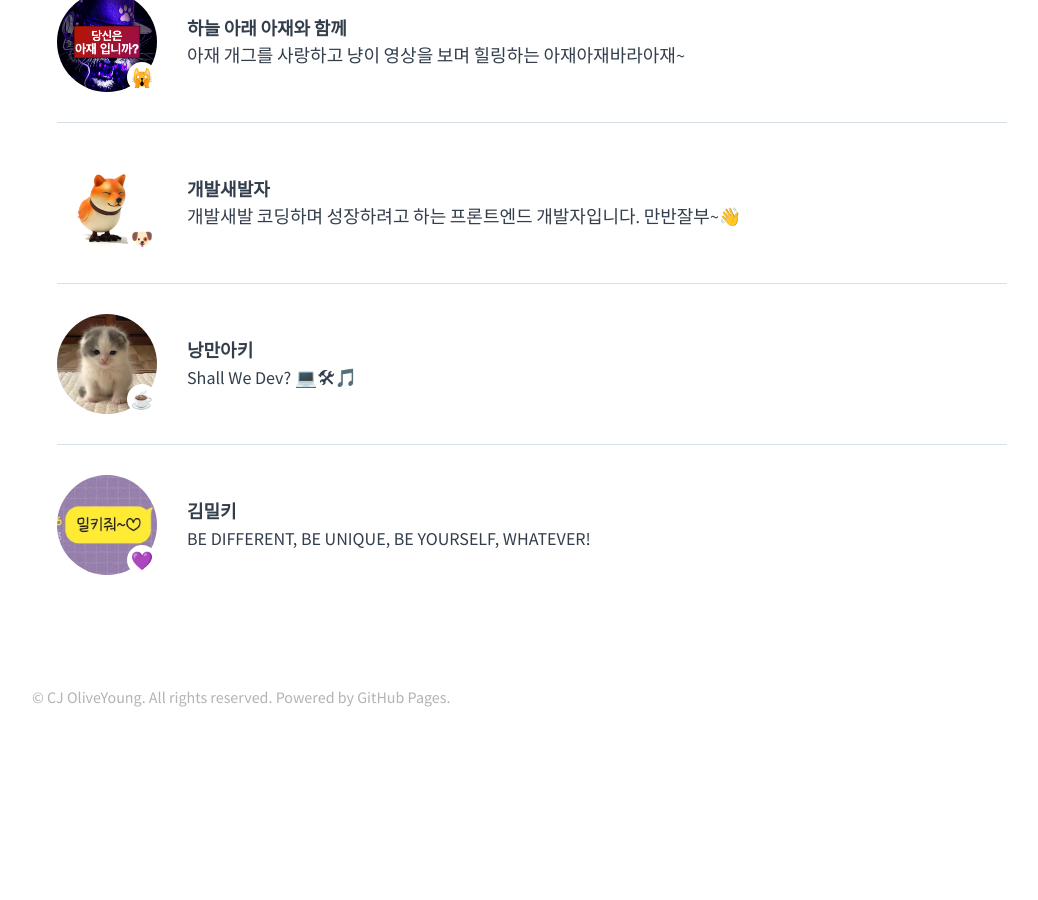
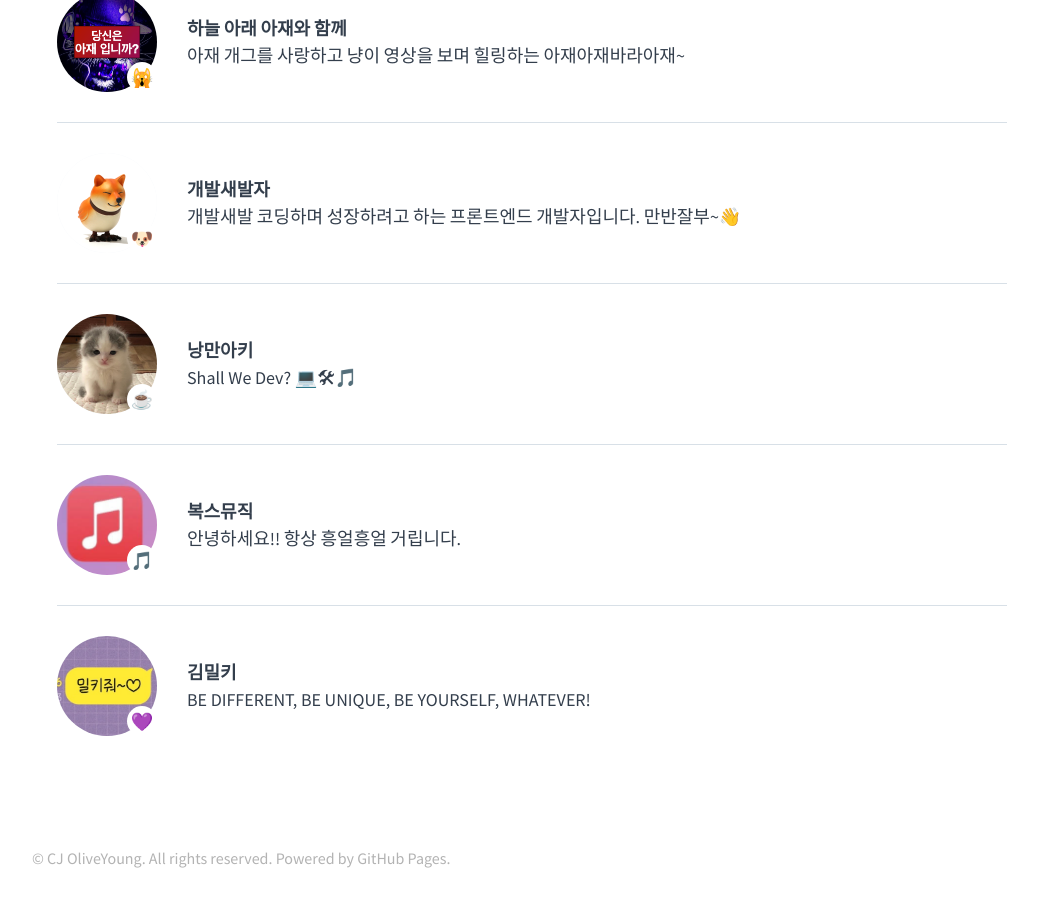
Before and after one commit to tedpark/oy-alldev.github.io, a Jekyll site: the page built from about/index.md, in a window 1280 px wide and 900 px high, scrolled down 1903 px. Shown: the whole window, without its empty margins (108-1146 px from the left). Built offline with Jekyll 4.4.1, drawn with Linux system fonts in a browser that asks for light colours; before the commit the page ends 2642 px from its top, so only the background shows below that.

Commit message:
[feature] 이영복 프로필작성

```diff
--- a/_data/members.yml
+++ b/_data/members.yml
@@ -55,3 +55,8 @@
   emoji: 💜
   name: 김밀키
   comment: BE DIFFERENT, BE UNIQUE, BE YOURSELF, WHATEVER!
+
+- id: 834838
+  emoji: 🎵
+  name: 복스뮤직
+  comment: 안녕하세요!! 항상 흥얼흥얼 거립니다.
```
Also changed, not shown: about/img/834838.jpg (added).
